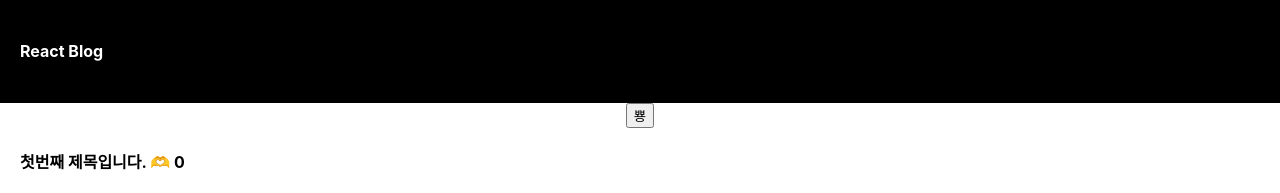
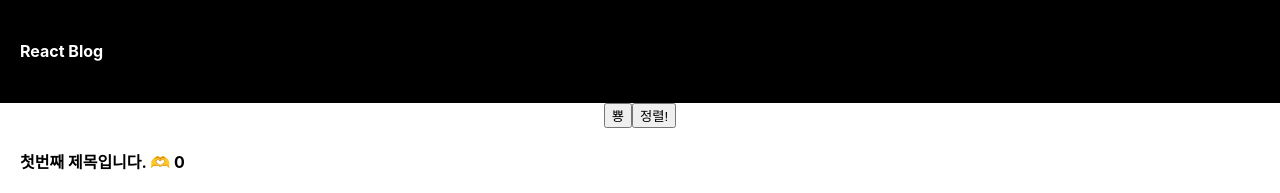
Before and after one commit to JellyKingdom/react-prac-blog, a React (Create React App) app: page / in a window 1280 px wide. Shown: the top 193 px of the page. Built offline with nearby package versions, Linux system fonts and the light colour scheme.

Commit message:
feat: add sort()

```diff
--- a/src/App.js
+++ b/src/App.js
@@ -7,6 +7,8 @@ function App() {
     let post = "강남 우동 맛집";
     let [BlogTitle, setBlogTitle] = useState(['첫번째 제목입니다.','두번째 제목입니다.','세번째도 잘 들어가나요?']);
     let [likes, setLikes] = useState(0);
+
+
 
 
     return (
@@ -19,6 +21,12 @@ function App() {
                 copy[0] = '제목 바뀌지롱!';
                 setBlogTitle(copy);
             }}> 뿅 </button>
+
+            <button onClick={() => {
+                let copy = [...BlogTitle];
+                copy = copy.sort();
+                setBlogTitle(copy);
+            }}>정렬!</button>
             <div className="list">
                 <h4>{BlogTitle[0]} <span onClick={() => { setLikes(likes+1) }}>🫶</span> {likes} </h4>
                 <p>1월 31일 발행</p>
```
